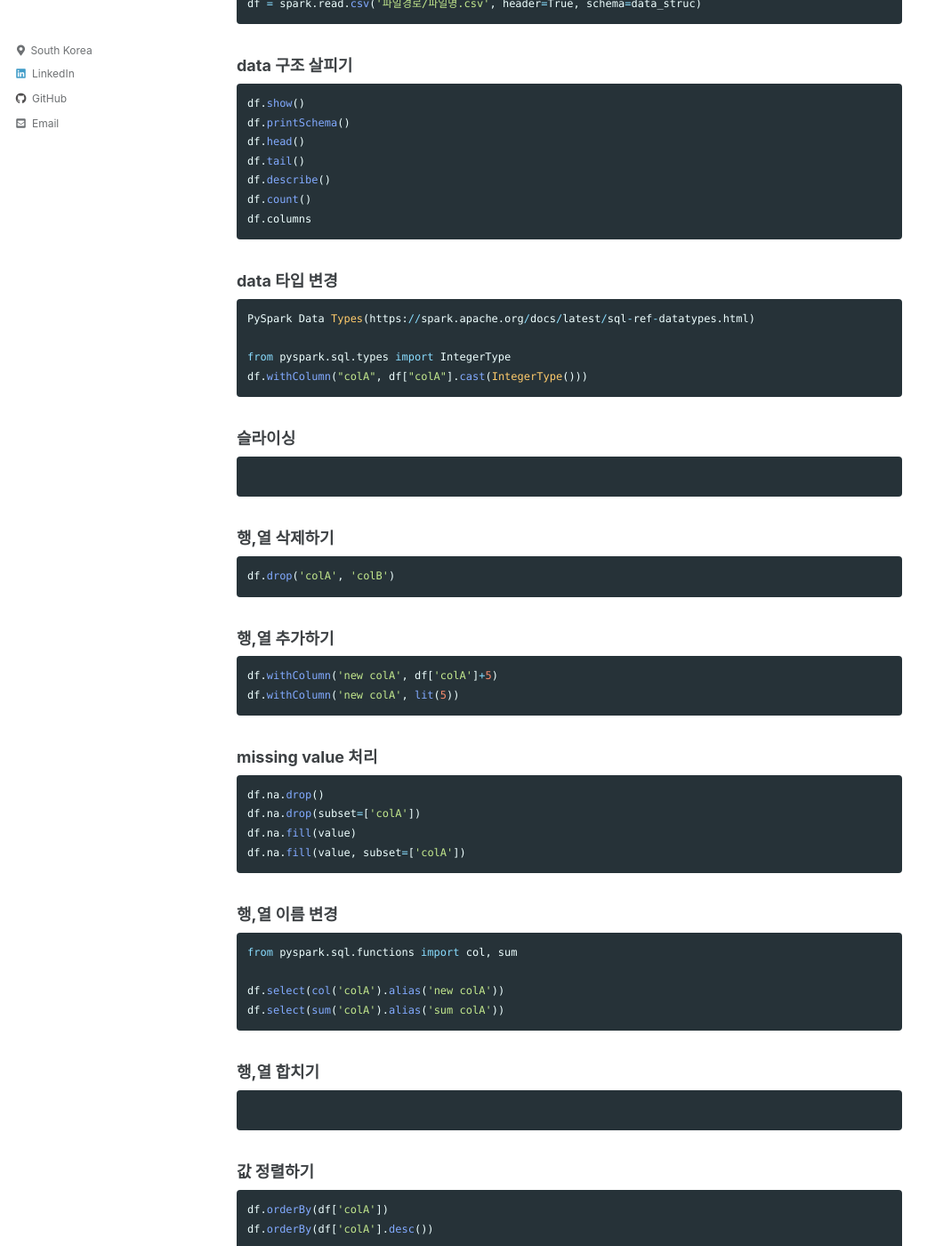
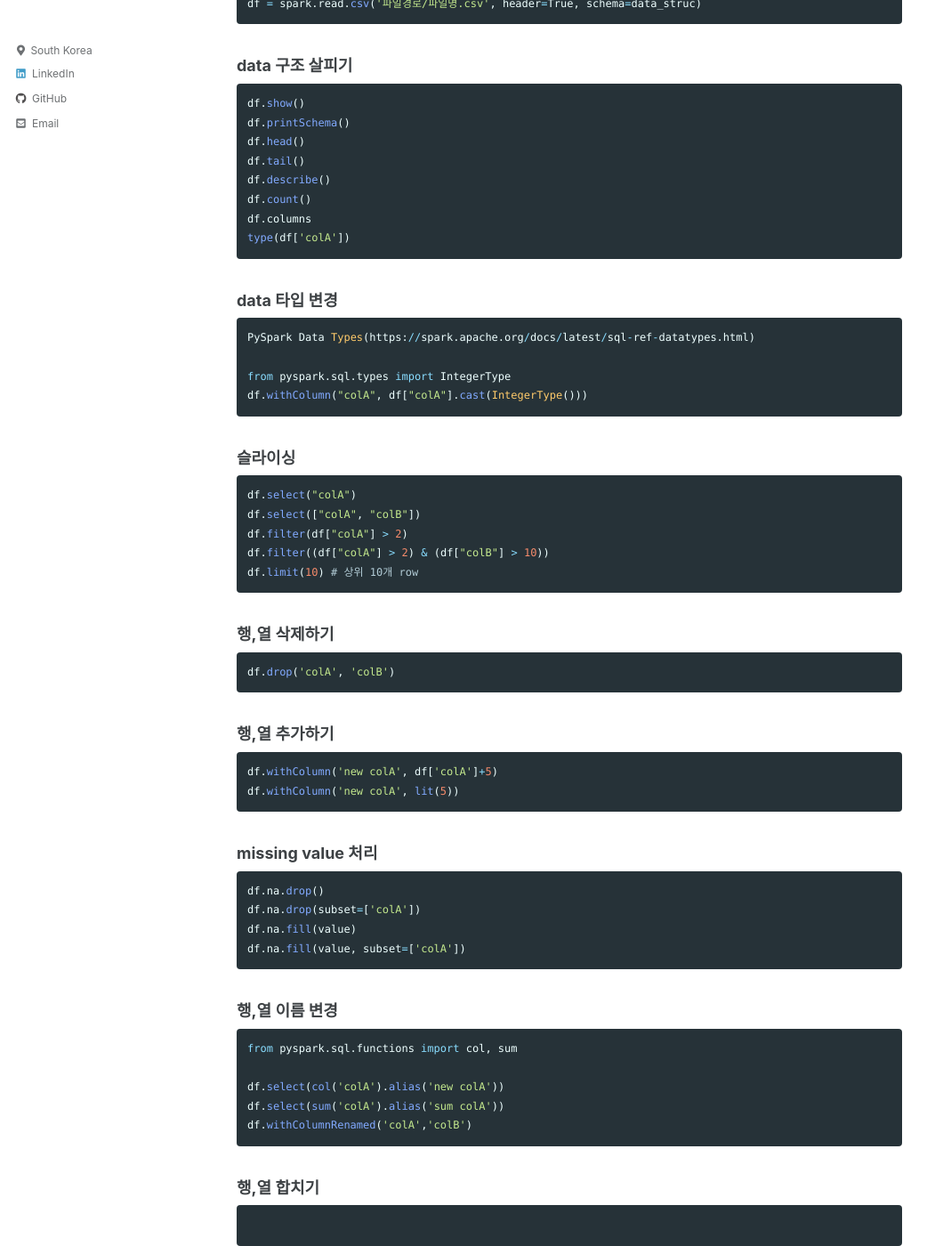
Before and after one commit to amoryoungakim/amoryoungakim.github.io, a Jekyll site: the page built from _posts/2021-03-14-how-to-use-PySpark.md, in a window 1280 px wide and 1400 px high, scrolled down 566 px. Shown: the whole window at 89% size, without its empty margins (0-1060 px from the left). Built offline with Jekyll 4.4.1, drawn with Linux system fonts in a browser that asks for light colours; cached includes are drawn as plain includes; comment, search, counter and statistics services are not loaded; some of the changed text lies outside the part shown.

Commit message:
Update 2021-03-14-how-to-use-PySpark.md

````diff
--- a/_posts/2021-03-14-how-to-use-PySpark.md
+++ b/_posts/2021-03-14-how-to-use-PySpark.md
@@ -38,6 +38,7 @@ df.tail()
 df.describe()
 df.count()
 df.columns
+type(df['colA'])
 ```
 
 ### data 타입 변경
@@ -52,7 +53,11 @@ df.withColumn("colA", df["colA"].cast(IntegerType()))
 ### 슬라이싱
 
 ```python
-
+df.select("colA")
+df.select(["colA", "colB"])
+df.filter(df["colA"] > 2)
+df.filter((df["colA"] > 2) & (df["colB"] > 10))
+df.limit(10) # 상위 10개 row
 ```
 
 ### 행,열 삭제하기
@@ -84,6 +89,7 @@ from pyspark.sql.functions import col, sum
 
 df.select(col('colA').alias('new colA'))
 df.select(sum('colA').alias('sum colA'))
+df.withColumnRenamed('colA','colB')
 ```
 
 ### 행,열 합치기
@@ -105,6 +111,7 @@ df.orderBy(df['colA'].desc())
 from pyspark.sql.functions import sum
 
 df.select(sum('colA'))  # colA의 전체 합을 리턴
+df.select(countDistinct('colA'))
 ```
 
 ### 그룹별 집계
@@ -113,6 +120,7 @@ df.select(sum('colA'))  # colA의 전체 합을 리턴
 from pyspark.sql.functions import sum
 
 df.groupBy('colA').sum()  # colA의 값으로 그룹화 하여 나머지 열의 sum을 리턴
+df.groupBy('colA').agg({'colB':'sum'})
 ```
 
 ### 날짜 가공
````
